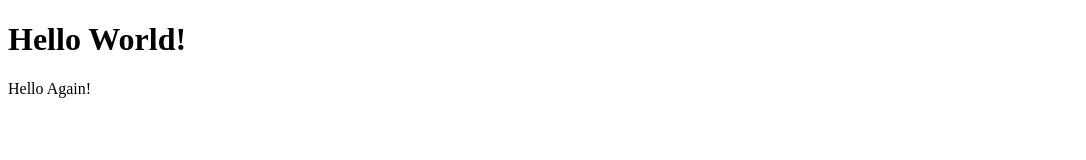
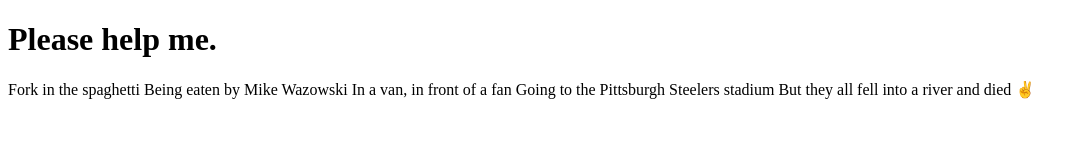
Before and after one commit to SerenaRedCow/weebsite, a plain HTML site: page index.html in a window 1280 px wide. Shown: the whole page, without its empty margins (0-1086 px from the left). Drawn offline with Linux system fonts and the light colour scheme.

Commit message:
Update index.html

```diff
--- a/index.html
+++ b/index.html
@@ -2,13 +2,17 @@
 
 <head>
 
-  <title>TheRedCow</title>
+  <title>Honestly, I don't even know anymore.</title>
 
 </head>
 
 <body>
 
-  <h1>Hello World!</h1>
-  <p>Hello Again!</p>
+  <h1>Please help me.</h1>
+  <p>Fork in the spaghetti
+    Being eaten by Mike Wazowski
+    In a van, in front of a fan
+    Going to the Pittsburgh Steelers stadium
+    But they all fell into a river and died ✌</p>
 
 </body>
```
